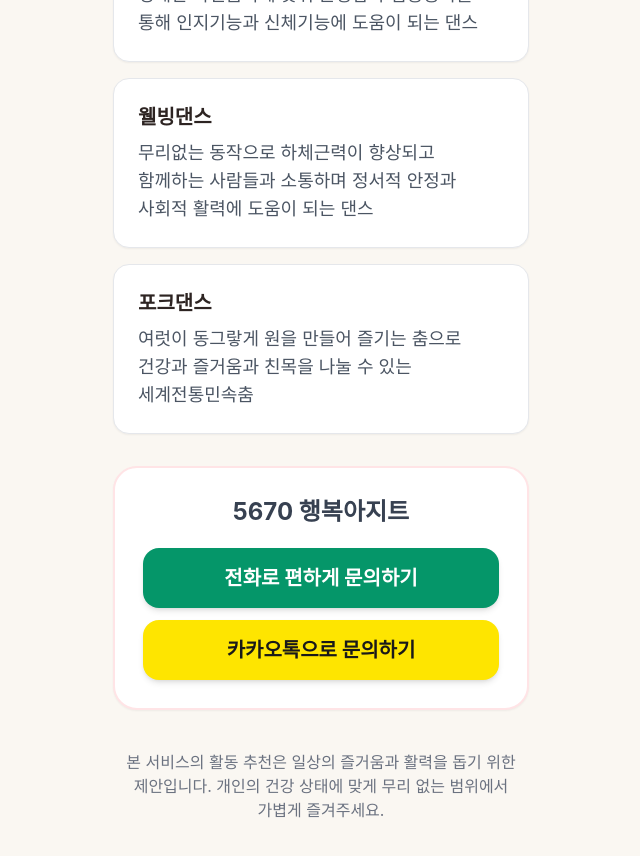
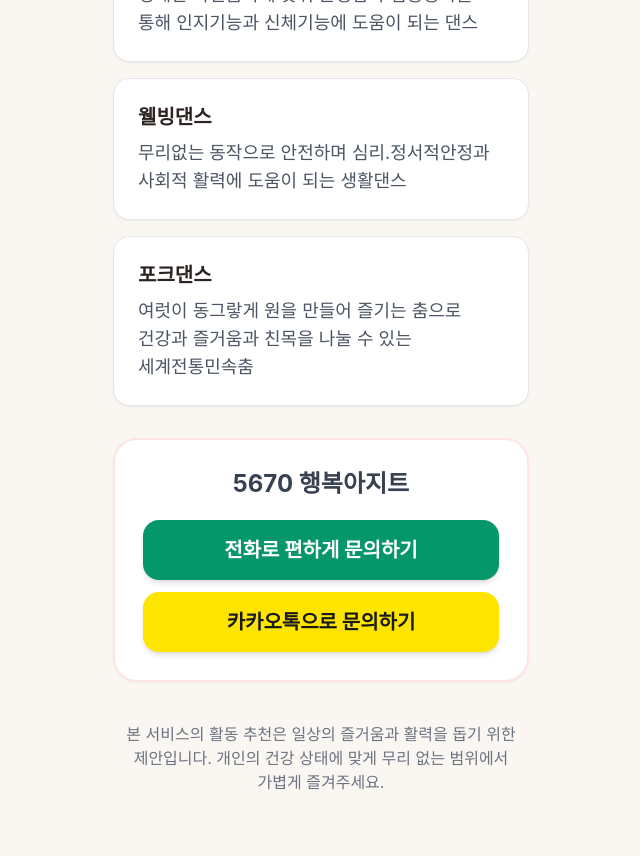
Before and after one commit to sinetmul010-cpu/senior-mood-activity, a React (Vite) app: page / in a window 1280 px wide. Shown: the part 1040-1896 px from the top of the page, without its empty margins (319-959 px from the left). Built offline with nearby package versions, Linux system fonts and the light colour scheme; a web font is replaced by a local one.

Commit message:
fix: 웰빙댄스 소개 문구 - 안전성 및 심리/정서적 안정 강조 수정

```diff
--- a/src/App.jsx
+++ b/src/App.jsx
@@ -220,7 +220,7 @@ const DANCE_PROGRAMS = [
   {
     id: 'wellbeing',
     title: '웰빙댄스',
-    description: '무리없는 동작으로 하체근력이 향상되고 함께하는 사람들과 소통하며 정서적 안정과 사회적 활력에 도움이 되는 댄스'
+    description: '무리없는 동작으로 안전하며 심리.정서적안정과 사회적 활력에 도움이 되는 생활댄스'
   },
   {
     id: 'folk',
```
